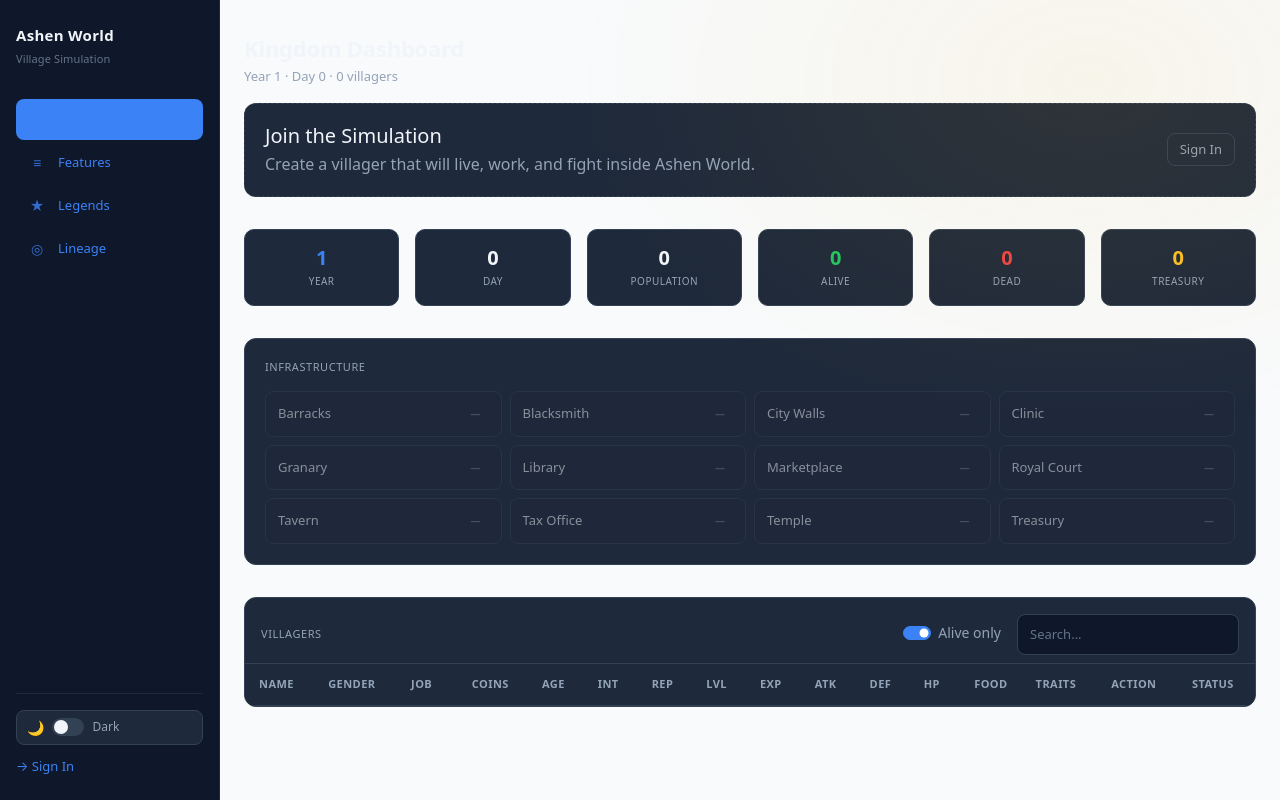
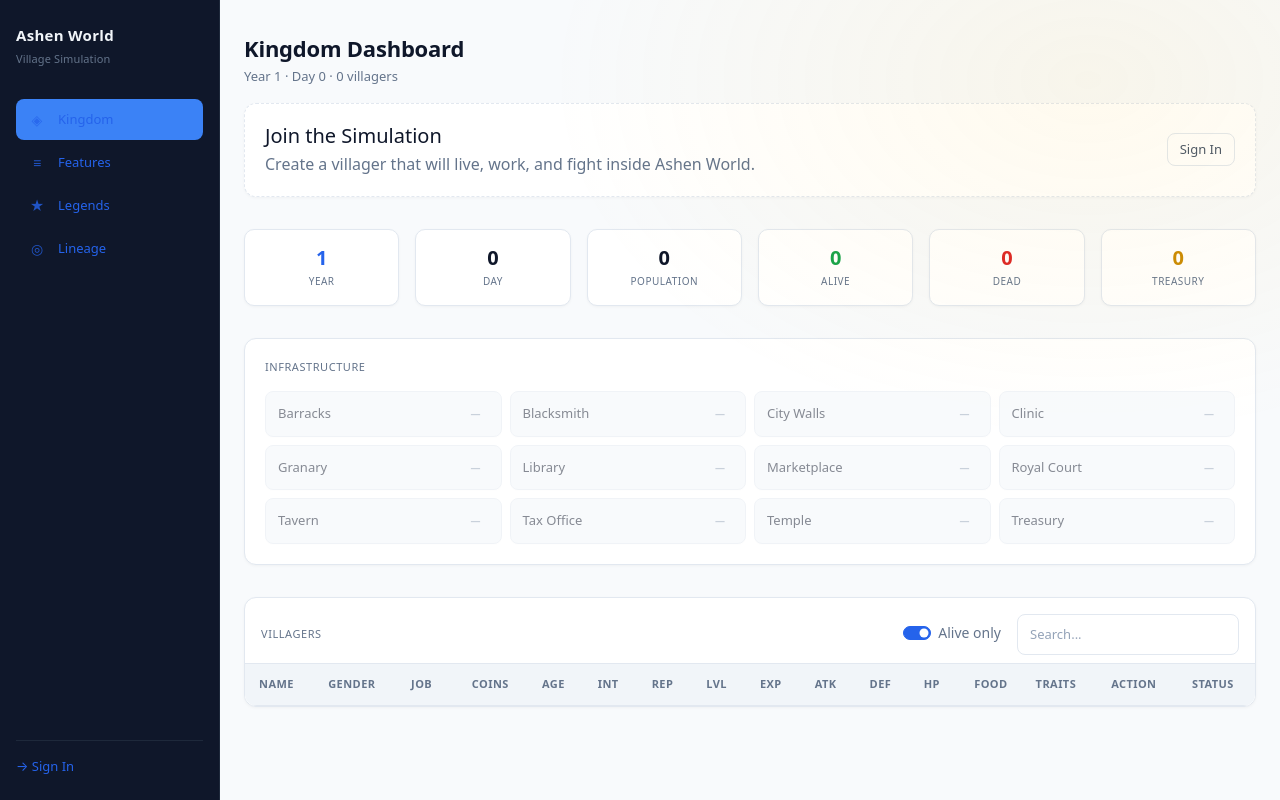
Before and after one commit to GeraldPlakasa/ashen-world, a Flask app: page / in a window 1280 px wide. Run offline with Flask 3, Linux system fonts and the light colour scheme; data comes from the database, SQL or seed files in the repository; data that the repository does not hold is empty.

Commit message:
fix: remove dark mode, fix button contrast for readability
Changes:
- Removed dark mode completely, using light mode only
- Removed theme toggle button from sidebar and auth pages
- Simplified theme.js to just force light mode
- Fixed button contrast issues:
  - btn-primary: darker blue (#2563eb) with white text
  - btn-secondary: proper gray with white text
  - btn-danger, btn-success, btn-warning, btn-info: all with white text
  - All button variants now have 4.5:1+ contrast ratio
- Updated CSS variables to light mode values
- Removed [data-theme='dark'] from all HTML files
- Removed [data-theme='light'] CSS rules (no longer needed)

```diff
--- a/static/css/game.css
+++ b/static/css/game.css
@@ -1,61 +1,12 @@
 /* =========================================================
    ASHEN WORLD - GAME UI
-   Minimalist Dark/Light Theme Support
+   Light Mode Only - Clean Design
    ========================================================= */
 
 /* =========================================================
-   CSS Variables - Dark Theme (Default)
+   CSS Variables - Light Theme
    ========================================================= */
 :root {
-  --aw-bg-body: #0f172a;
-  --aw-bg-body-gradient: linear-gradient(180deg, #0f172a 0%, #1e293b 100%);
-  --aw-bg-dark: #1e293b;
-  --aw-bg-card: #1e293b;
-  --aw-bg-card-hover: #334155;
-  --aw-bg-input: #0f172a;
-  --aw-border: #334155;
-  --aw-border-light: #475569;
-
-  --aw-text: #f1f5f9;
-  --aw-text-muted: #94a3b8;
-  --aw-text-dim: #64748b;
-
-  /* Semantic Colors */
-  --aw-hp: #ef4444;
-  --aw-hp-bg: rgba(239,68,68,0.15);
-  --aw-hunger: #f59e0b;
-  --aw-hunger-bg: rgba(245,158,11,0.15);
-  --aw-exp: #3b82f6;
-  --aw-exp-bg: rgba(59,130,246,0.15);
-  --aw-mana: #8b5cf6;
-
-  /* Status */
-  --aw-alive: #22c55e;
-  --aw-dead: #ef4444;
-  --aw-warning: #f59e0b;
-
-  /* Ranks */
-  --aw-rank-gold: #fbbf24;
-  --aw-rank-silver: #94a3b8;
-  --aw-rank-bronze: #b45309;
-
-  /* Accent */
-  --aw-accent: #3b82f6;
-  --aw-accent-hover: #2563eb;
-  --aw-accent-glow: rgba(59,130,246,0.2);
-  --aw-king: #a855f7;
-  --aw-player: #06b6d4;
-  --aw-gold: #fbbf24;
-
-  /* Sidebar */
-  --aw-sidebar-bg: #0f172a;
-  --aw-sidebar-border: #1e293b;
-}
-
-/* =========================================================
-   Light Theme
-   ========================================================= */
-[data-theme="light"] {
   --aw-bg-body: #f8fafc;
   --aw-bg-body-gradient: linear-gradient(180deg, #f8fafc 0%, #f1f5f9 100%);
   --aw-bg-dark: #f1f5f9;
@@ -69,6 +20,34 @@
   --aw-text-muted: #64748b;
   --aw-text-dim: #94a3b8;
 
+  /* Semantic Colors */
+  --aw-hp: #ef4444;
+  --aw-hp-bg: rgba(239,68,68,0.15);
+  --aw-hunger: #f59e0b;
+  --aw-hunger-bg: rgba(245,158,11,0.15);
+  --aw-exp: #3b82f6;
+  --aw-exp-bg: rgba(59,130,246,0.15);
+  --aw-mana: #8b5cf6;
+
+  /* Status */
+  --aw-alive: #16a34a;
+  --aw-dead: #dc2626;
+  --aw-warning: #d97706;
+
+  /* Ranks */
+  --aw-rank-gold: #ca8a04;
+  --aw-rank-silver: #64748b;
+  --aw-rank-bronze: #a16207;
+
+  /* Accent - Darker blue for better contrast */
+  --aw-accent: #2563eb;
+  --aw-accent-hover: #1d4ed8;
+  --aw-accent-glow: rgba(37,99,235,0.2);
+  --aw-king: #9333ea;
+  --aw-player: #0891b2;
+  --aw-gold: #ca8a04;
+
+  /* Sidebar stays dark for contrast */
   --aw-sidebar-bg: #0f172a;
   --aw-sidebar-border: #1e293b;
 }
@@ -80,56 +59,12 @@ body.game-theme {
   background: var(--aw-bg-body-gradient);
   color: var(--aw-text);
   min-height: 100vh;
-  transition: background 0.2s ease, color 0.2s ease;
 }
 
 body.game-theme .aw-main-shell,
 body.game-theme .page-shell {
   background: transparent;
 }
-
-/* =========================================================
-   Theme Toggle - Minimal
-   ========================================================= */
-.theme-toggle {
-  display: flex;
-  align-items: center;
-  gap: 8px;
-  padding: 6px 10px;
-  background: var(--aw-bg-dark);
-  border: 1px solid var(--aw-border);
-  border-radius: 8px;
-  cursor: pointer;
-  transition: border-color 0.15s;
-  font-size: 12px;
-}
-
-.theme-toggle:hover { border-color: var(--aw-border-light); }
-
-.theme-toggle-track {
-  width: 32px;
-  height: 18px;
-  background: var(--aw-border);
-  border-radius: 9px;
-  position: relative;
-  transition: background 0.2s;
-}
-
-.theme-toggle-thumb {
-  width: 14px;
-  height: 14px;
-  background: var(--aw-text);
-  border-radius: 50%;
-  position: absolute;
-  top: 2px;
-  left: 2px;
-  transition: transform 0.2s ease;
-}
-
-[data-theme="light"] .theme-toggle-thumb { transform: translateX(14px); }
-
-.theme-toggle-icon { font-size: 14px; }
-.theme-toggle-label { color: var(--aw-text-muted); font-weight: 500; }
 
 /* =========================================================
    Bootstrap Overrides
@@ -155,7 +90,7 @@ body.game-theme .form-label { color: var(--aw-text-muted); font-size: 12px; font
 body.game-theme .form-text { color: var(--aw-text-dim) !important; font-size: 11px; }
 
 body.game-theme .form-check-input {
-  background-color: var(--aw-bg-dark);
+  background-color: var(--aw-bg-card);
   border-color: var(--aw-border);
 }
 
@@ -174,70 +109,173 @@ body.game-theme .alert {
 }
 
 body.game-theme .alert-success {
-  background: rgba(34,197,94,0.1);
-  border-color: rgba(34,197,94,0.2);
+  background: rgba(22,163,74,0.1);
+  border-color: rgba(22,163,74,0.2);
   color: var(--aw-alive);
 }
 
 body.game-theme .alert-danger {
-  background: rgba(239,68,68,0.1);
-  border-color: rgba(239,68,68,0.2);
+  background: rgba(220,38,38,0.1);
+  border-color: rgba(220,38,38,0.2);
   color: var(--aw-dead);
 }
 
 body.game-theme .alert-info {
-  background: rgba(59,130,246,0.1);
-  border-color: rgba(59,130,246,0.2);
+  background: rgba(37,99,235,0.1);
+  border-color: rgba(37,99,235,0.2);
   color: var(--aw-accent);
 }
 
-body.game-theme .btn-close { filter: invert(0.7); }
+body.game-theme .btn-close { filter: none; }
 
-/* Buttons */
+/* =========================================================
+   Buttons - High Contrast for Readability
+   ========================================================= */
 body.game-theme .btn-primary {
   background: var(--aw-accent);
   border-color: var(--aw-accent);
-  font-weight: 500;
+  color: #ffffff !important;
+  font-weight: 600;
   font-size: 13px;
   padding: 10px 20px;
   border-radius: 8px;
   transition: all 0.15s ease;
 }
 
-body.game-theme .btn-primary:hover {
+body.game-theme .btn-primary:hover,
+body.game-theme .btn-primary:focus {
   background: var(--aw-accent-hover);
   border-color: var(--aw-accent-hover);
+  color: #ffffff !important;
   transform: translateY(-1px);
 }
 
-body.game-theme .btn-outline-secondary,
+body.game-theme .btn-primary:active {
+  background: #1e40af;
+  border-color: #1e40af;
+  color: #ffffff !important;
+  transform: translateY(0);
+}
+
+body.game-theme .btn-primary:disabled {
+  background: #94a3b8;
+  border-color: #94a3b8;
+  color: #ffffff !important;
+  opacity: 0.7;
+}
+
+body.game-theme .btn-secondary {
+  background: #64748b;
+  border-color: #64748b;
+  color: #ffffff !important;
+  font-weight: 500;
+  font-size: 13px;
+  border-radius: 8px;
+}
+
+body.game-theme .btn-secondary:hover,
+body.game-theme .btn-secondary:focus {
+  background: #475569;
+  border-color: #475569;
+  color: #ffffff !important;
+}
+
+body.game-theme .btn-outline-secondary {
+  color: #475569;
+  border-color: var(--aw-border);
+  background: transparent;
+  font-size: 13px;
+  border-radius: 8px;
+}
+
+body.game-theme .btn-outline-secondary:hover,
+body.game-theme .btn-outline-secondary:focus {
+  background: #f1f5f9;
+  border-color: #cbd5e1;
+  color: #1e293b;
+}
+
 body.game-theme .btn-outline-light {
-  color: var(--aw-text-muted);
+  color: #475569;
   border-color: var(--aw-border);
   font-size: 13px;
   border-radius: 8px;
 }
 
-body.game-theme .btn-outline-secondary:hover,
-body.game-theme .btn-outline-light:hover {
-  background: var(--aw-bg-card);
-  border-color: var(--aw-border-light);
-  color: var(--aw-text);
+body.game-theme .btn-outline-light:hover,
+body.game-theme .btn-outline-light:focus {
+  background: #f1f5f9;
+  border-color: #cbd5e1;
+  color: #1e293b;
 }
 
 body.game-theme .btn-outline-primary {
   color: var(--aw-accent);
   border-color: var(--aw-accent);
+  background: transparent;
 }
 
-body.game-theme .btn-outline-primary:hover {
+body.game-theme .btn-outline-primary:hover,
+body.game-theme .btn-outline-primary:focus {
   background: var(--aw-accent);
-  color: #fff;
+  border-color: var(--aw-accent);
+  color: #ffffff !important;
 }
 
 body.game-theme .btn-danger {
   background: var(--aw-dead);
   border-color: var(--aw-dead);
+  color: #ffffff !important;
+  font-weight: 500;
+}
+
+body.game-theme .btn-danger:hover,
+body.game-theme .btn-danger:focus {
+  background: #b91c1c;
+  border-color: #b91c1c;
+  color: #ffffff !important;
+}
+
+body.game-theme .btn-success {
+  background: var(--aw-alive);
+  border-color: var(--aw-alive);
+  color: #ffffff !important;
+  font-weight: 500;
+}
+
+body.game-theme .btn-success:hover,
+body.game-theme .btn-success:focus {
+  background: #15803d;
+  border-color: #15803d;
+  color: #ffffff !important;
+}
+
+body.game-theme .btn-warning {
+  background: var(--aw-warning);
+  border-color: var(--aw-warning);
+  color: #ffffff !important;
+  font-weight: 500;
+}
+
+body.game-theme .btn-warning:hover,
+body.game-theme .btn-warning:focus {
+  background: #b45309;
+  border-color: #b45309;
+  color: #ffffff !important;
+}
+
+body.game-theme .btn-info {
+  background: #0891b2;
+  border-color: #0891b2;
+  color: #ffffff !important;
+  font-weight: 500;
+}
+
+body.game-theme .btn-info:hover,
+body.game-theme .btn-info:focus {
+  background: #0e7490;
+  border-color: #0e7490;
+  color: #ffffff !important;
 }
 
 /* Cards */
@@ -258,14 +297,11 @@ body.game-theme hr { border-color: var(--aw-border); opacity: 1; }
    Game Cards - Clean Design
    ========================================================= */
 .game-card {
-  background: var(--aw-bg-card);
+  background: #ffffff;
   border: 1px solid var(--aw-border);
   border-radius: 12px;
+  box-shadow: 0 1px 3px rgba(0,0,0,0.04);
   transition: border-color 0.15s;
-}
-
-[data-theme="light"] .game-card {
-  box-shadow: 0 1px 3px rgba(0,0,0,0.04);
 }
 
 .game-card:hover { border-color: var(--aw-border-light); }
@@ -410,23 +448,24 @@ body.game-theme hr { border-color: var(--aw-border); opacity: 1; }
 
 .stat-pill-icon { font-size: 12px; }
 
-.stat-pill.atk { color: #f87171; border-color: rgba(248,113,113,0.2); }
-.stat-pill.def { color: #60a5fa; border-color: rgba(96,165,250,0.2); }
-.stat-pill.int { color: #a78bfa; border-color: rgba(167,139,250,0.2); }
-.stat-pill.rep { color: #34d399; border-color: rgba(52,211,153,0.2); }
-.stat-pill.coins { color: var(--aw-gold); border-color: rgba(251,191,36,0.2); }
+.stat-pill.atk { color: #dc2626; border-color: rgba(220,38,38,0.2); }
+.stat-pill.def { color: #2563eb; border-color: rgba(37,99,235,0.2); }
+.stat-pill.int { color: #7c3aed; border-color: rgba(124,58,237,0.2); }
+.stat-pill.rep { color: #16a34a; border-color: rgba(22,163,74,0.2); }
+.stat-pill.coins { color: var(--aw-gold); border-color: rgba(202,138,4,0.2); }
 .stat-pill.level { color: var(--aw-accent); border-color: var(--aw-accent-glow); }
 
 /* =========================================================
    KPI Cards - Simplified
    ========================================================= */
 .kpi-card {
-  background: var(--aw-bg-card);
+  background: #ffffff;
   border: 1px solid var(--aw-border);
   border-radius: 10px;
   padding: 16px;
   text-align: center;
   transition: border-color 0.15s, transform 0.15s;
+  box-shadow: 0 1px 3px rgba(0,0,0,0.04);
 }
 
 .kpi-card:hover {
@@ -465,11 +504,12 @@ body.game-theme hr { border-color: var(--aw-border); opacity: 1; }
    Building Cards
    ========================================================= */
 .building-card {
-  background: var(--aw-bg-card);
+  background: #ffffff;
   border: 1px solid var(--aw-border);
   border-radius: 8px;
   padding: 12px;
   transition: border-color 0.15s;
+  box-shadow: 0 1px 2px rgba(0,0,0,0.02);
 }
 
 .building-card:hover { border-color: var(--aw-border-light); }
@@ -707,7 +749,7 @@ body.game-theme hr { border-color: var(--aw-border); opacity: 1; }
    ========================================================= */
 body.game-theme .aw-table,
 body.game-theme .table {
-  background: var(--aw-bg-card) !important;
+  background: #ffffff !important;
   color: var(--aw-text) !important;
 }
 
@@ -718,20 +760,20 @@ body.game-theme .table thead th {
   border-bottom: 1px solid var(--aw-border) !important;
 }
 
-body.game-theme .aw-table tbody tr { background: var(--aw-bg-card) !important; }
-body.game-theme .aw-table tbody tr:nth-child(even) { background: var(--aw-bg-dark) !important; }
-body.game-theme .aw-table tbody tr:hover { background: var(--aw-bg-card-hover) !important; }
+body.game-theme .aw-table tbody tr { background: #ffffff !important; }
+body.game-theme .aw-table tbody tr:nth-child(even) { background: #f8fafc !important; }
+body.game-theme .aw-table tbody tr:hover { background: #f1f5f9 !important; }
 
 body.game-theme .aw-table td {
   color: var(--aw-text) !important;
   border-bottom: 1px solid var(--aw-border) !important;
 }
 
-body.game-theme .aw-row-dead { background: rgba(127,29,29,0.15) !important; }
-body.game-theme .aw-row-dead:hover { background: rgba(127,29,29,0.25) !important; }
+body.game-theme .aw-row-dead { background: rgba(220,38,38,0.05) !important; }
+body.game-theme .aw-row-dead:hover { background: rgba(220,38,38,0.1) !important; }
 body.game-theme .aw-name-dead { color: var(--aw-text-dim) !important; }
 
-body.game-theme .aw-table-wrapper { background: var(--aw-bg-card); }
+body.game-theme .aw-table-wrapper { background: #ffffff; }
 
 /* =========================================================
    Sidebar Override
@@ -786,8 +828,8 @@ body.game-theme .list-group-item:hover {
    ========================================================= */
 body.game-theme ::-webkit-scrollbar { width: 6px; height: 6px; }
 body.game-theme ::-webkit-scrollbar-track { background: var(--aw-bg-dark); }
-body.game-theme ::-webkit-scrollbar-thumb { background: var(--aw-border); border-radius: 3px; }
-body.game-theme ::-webkit-scrollbar-thumb:hover { background: var(--aw-border-light); }
+body.game-theme ::-webkit-scrollbar-thumb { background: #cbd5e1; border-radius: 3px; }
+body.game-theme ::-webkit-scrollbar-thumb:hover { background: #94a3b8; }
 
 /* =========================================================
    Animations - Subtle
--- a/static/js/theme.js
+++ b/static/js/theme.js
@@ -1,56 +1,15 @@
 /**
- * Ashen World Theme Switcher
- * Handles dark/light mode toggle with localStorage persistence
+ * Ashen World - Light Mode Only
+ * Theme system simplified - no toggle needed
  */
 
 (function() {
   'use strict';
 
-  // Get saved theme or default to dark
-  function getSavedTheme() {
-    return localStorage.getItem('aw-theme') || 'dark';
-  }
-
-  // Save theme preference
-  function saveTheme(theme) {
-    localStorage.setItem('aw-theme', theme);
-  }
-
-  // Apply theme to document
-  function applyTheme(theme) {
-    document.documentElement.setAttribute('data-theme', theme);
-
-    // Update toggle buttons
-    document.querySelectorAll('.theme-toggle').forEach(toggle => {
-      const icon = toggle.querySelector('.theme-toggle-icon');
-      const label = toggle.querySelector('.theme-toggle-label');
-
-      if (icon) {
-        icon.textContent = theme === 'dark' ? '🌙' : '☀️';
-      }
-      if (label) {
-        label.textContent = theme === 'dark' ? 'Dark' : 'Light';
-      }
-    });
-  }
-
-  // Toggle theme
-  function toggleTheme() {
-    const currentTheme = getSavedTheme();
-    const newTheme = currentTheme === 'dark' ? 'light' : 'dark';
-    saveTheme(newTheme);
-    applyTheme(newTheme);
-  }
-
-  // Initialize on page load
+  // Force light mode on page load
   function init() {
-    // Apply saved theme immediately
-    applyTheme(getSavedTheme());
-
-    // Attach click handlers to all theme toggles
-    document.querySelectorAll('.theme-toggle').forEach(toggle => {
-      toggle.addEventListener('click', toggleTheme);
-    });
+    document.documentElement.removeAttribute('data-theme');
+    localStorage.removeItem('aw-theme');
   }
 
   // Run on DOMContentLoaded
@@ -59,14 +18,4 @@
   } else {
     init();
   }
-
-  // Expose for external use
-  window.AWTheme = {
-    toggle: toggleTheme,
-    get: getSavedTheme,
-    set: function(theme) {
-      saveTheme(theme);
-      applyTheme(theme);
-    }
-  };
 })();
--- a/templates/_sidebar.html
+++ b/templates/_sidebar.html
@@ -49,15 +49,6 @@
   </ul>
 
   <div class="aw-sidebar-footer">
-    <!-- Theme Toggle -->
-    <div class="theme-toggle">
-      <span class="theme-toggle-icon">◐</span>
-      <div class="theme-toggle-track">
-        <div class="theme-toggle-thumb"></div>
-      </div>
-      <span class="theme-toggle-label">Theme</span>
-    </div>
-
     {% if session.get('logged_in') %}
       <a href="{{ url_for('logout') }}" class="aw-sidebar-logout-link">← Sign Out</a>
     {% else %}
--- a/templates/admin.html
+++ b/templates/admin.html
@@ -1,5 +1,5 @@
 <!DOCTYPE html>
-<html lang="en" data-theme="dark">
+<html lang="en" >
 <head>
   <meta charset="UTF-8" />
   <meta name="viewport" content="width=device-width, initial-scale=1, shrink-to-fit=no" />
--- a/templates/create_character.html
+++ b/templates/create_character.html
@@ -1,5 +1,5 @@
 <!DOCTYPE html>
-<html lang="en" data-theme="dark">
+<html lang="en" >
 <head>
   <meta charset="UTF-8" />
   <meta name="viewport" content="width=device-width, initial-scale=1, shrink-to-fit=no" />
--- a/templates/family_tree.html
+++ b/templates/family_tree.html
@@ -1,5 +1,5 @@
 <!DOCTYPE html>
-<html lang="en" data-theme="dark">
+<html lang="en" >
 <head>
   <meta charset="UTF-8" />
   <meta name="viewport" content="width=device-width, initial-scale=1, shrink-to-fit=no" />
--- a/templates/features.html
+++ b/templates/features.html
@@ -1,5 +1,5 @@
 <!DOCTYPE html>
-<html lang="en" data-theme="dark">
+<html lang="en" >
 <head>
   <meta charset="UTF-8" />
   <meta name="viewport" content="width=device-width, initial-scale=1, shrink-to-fit=no" />
--- a/templates/landing.html
+++ b/templates/landing.html
@@ -1,5 +1,5 @@
 <!DOCTYPE html>
-<html lang="en" data-theme="dark">
+<html lang="en" >
 <head>
   <meta charset="UTF-8" />
   <meta name="viewport" content="width=device-width, initial-scale=1, shrink-to-fit=no" />
--- a/templates/leaderboard.html
+++ b/templates/leaderboard.html
@@ -1,5 +1,5 @@
 <!DOCTYPE html>
-<html lang="en" data-theme="dark">
+<html lang="en" >
 <head>
   <meta charset="UTF-8" />
   <meta name="viewport" content="width=device-width, initial-scale=1, shrink-to-fit=no" />
```
Also changed, not shown: other parts of static/css/game.css (+32 -50 lines), templates/login.html (+1 -12 lines), templates/register.html (+1 -12 lines).
